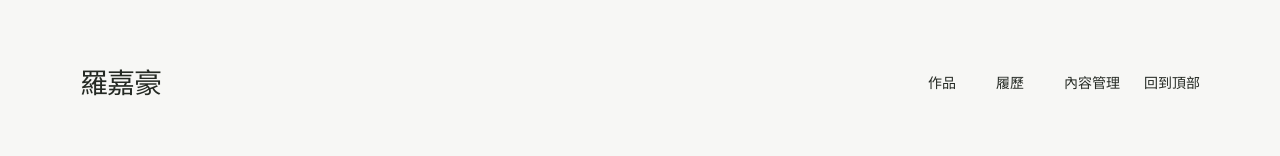
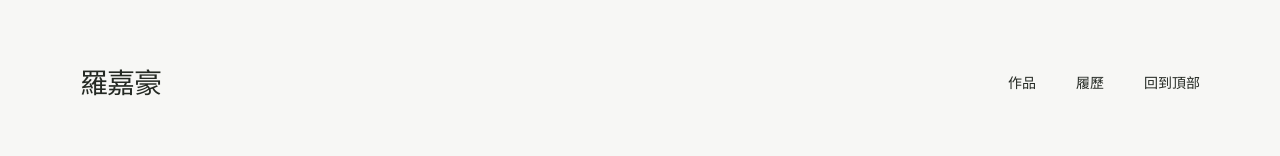
Before and after one commit to karllaw-LKH/portfolio, a plain HTML site: page index.html in a window 1280 px wide. Shown: the part 9426-9582 px from the top of the page. Drawn offline with Linux system fonts and the light colour scheme.

Commit message:
Remove public content management footer link

```diff
--- a/index.html
+++ b/index.html
@@ -36,7 +36,7 @@
 </main>
 <footer class="footer closing" id="contact" aria-labelledby="contactHeading"><div class="wrap">
 <div class="closing__cta close--photo"><div class="archive-heading"><h2 id="contactHeading" data-i18n="touch">展覽、策展與研究交流</h2><div class="contact-copy"><p id="contactNote"></p><a id="email" class="link" hidden></a><div id="socials"></div></div></div><figure class="closing-photo"><img id="closingPhoto" src="assets/previews/0f64d7873719d5-1920.webp" srcset="assets/previews/0f64d7873719d5-640.webp 640w, assets/previews/0f64d7873719d5-1920.webp 1920w" sizes="100vw" alt="浮漁・口述歷史文獻展示" width="2000" height="1125" loading="lazy" data-source="Artist portfolio" data-subject="Floating Fish oral history display"></figure></div>
-<div class="closing__links"><div class="footer-directory"><p id="footerName">羅嘉豪</p><nav aria-label="頁尾導覽"><a href="#works" data-i18n="works">作品</a><a href="#archive" data-i18n="archive">履歷</a><a href="admin/" data-i18n="studio">內容管理</a><a href="#about" data-i18n="top">回到頂部</a></nav></div><div class="footer__legal"><span id="copyright"></span><span data-i18n="footer">藝術創作與策展研究</span></div></div>
+<div class="closing__links"><div class="footer-directory"><p id="footerName">羅嘉豪</p><nav aria-label="頁尾導覽"><a href="#works" data-i18n="works">作品</a><a href="#archive" data-i18n="archive">履歷</a><a href="#about" data-i18n="top">回到頂部</a></nav></div><div class="footer__legal"><span id="copyright"></span><span data-i18n="footer">藝術創作與策展研究</span></div></div>
 </div></footer>
 <dialog id="project" aria-labelledby="projectTitle"><div class="dialog-top"><span data-i18n="detail">項目詳情</span><button id="closeProject" class="btn btn--secondary" type="button" data-i18n="close">關閉</button></div><div id="projectBody"></div></dialog>
 <p class="load-error" id="loadError" role="alert" hidden>內容未能載入。請重新整理頁面。 / Content could not be loaded. Please refresh.</p>
```
